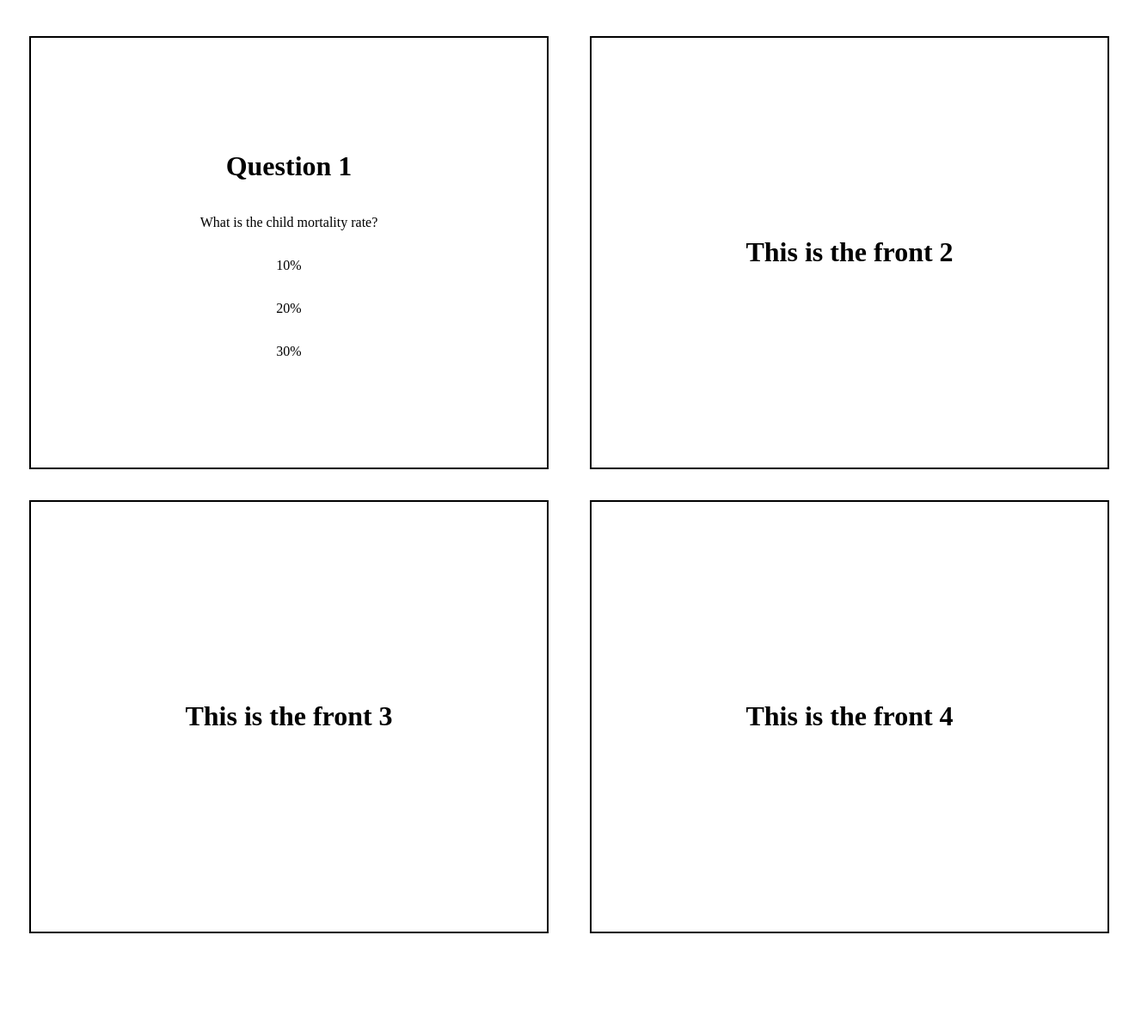
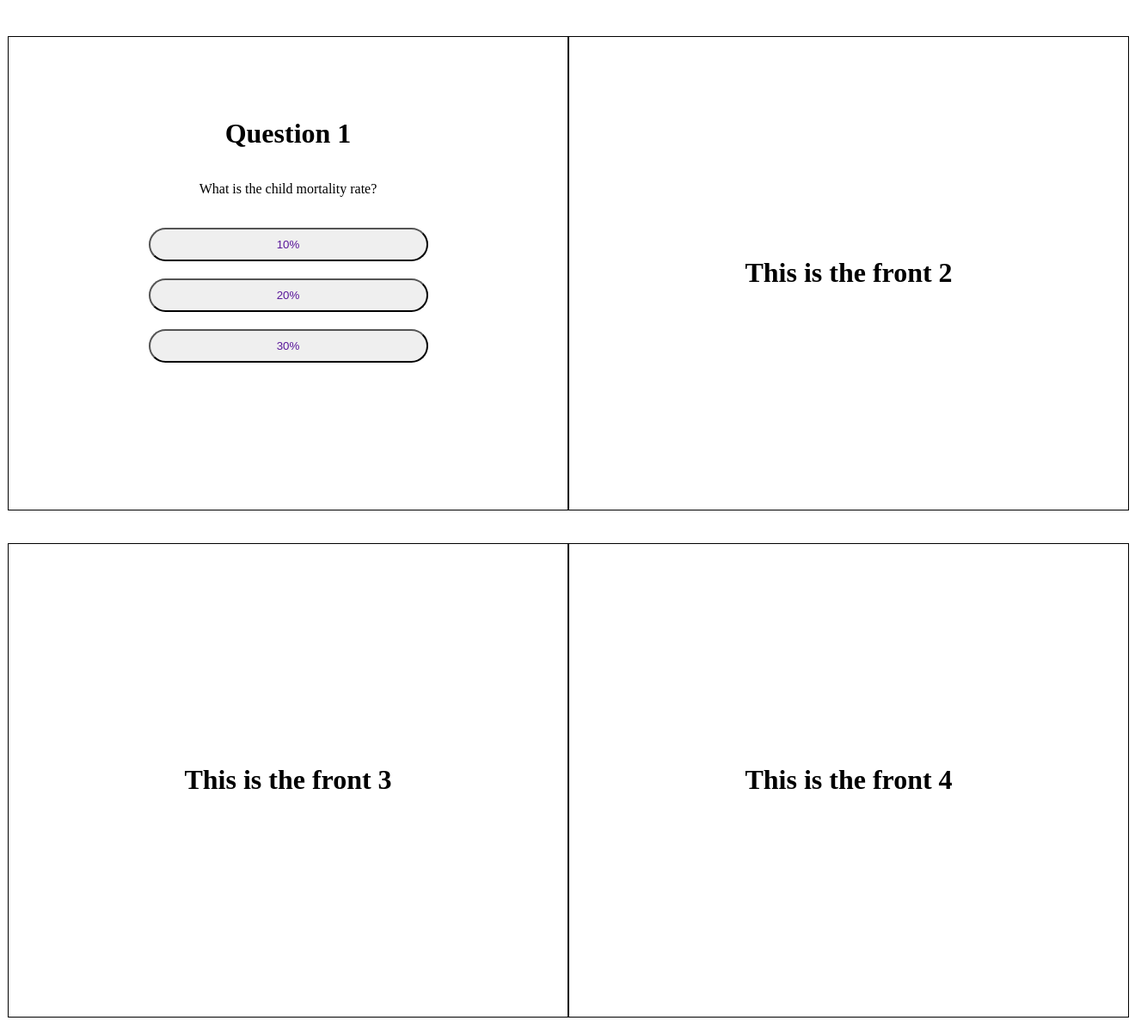
Before and after one commit to UBC-MDS/gapminder_challenge, a Flask app: page / in a window 1320 px wide. Shown: the part 58-1260 px from the top of the page at 86% size. Before the commit the page ends 1144 px from the top, so only its background shows below. Run offline with Flask 3, Linux system fonts and the light colour scheme; parts of the project's set-up code (start-up, migrations or seed data) failed here and were passed over.

Commit message:
add button to flip card

```diff
--- a/src/gapminder_challenge/app.py
+++ b/src/gapminder_challenge/app.py
@@ -7,5 +7,4 @@ app = dash_app1.add_dash(app)
 
 @app.route('/')
 def hello():
-    # return render_template('index.html', dash_url='/dash/')
     return render_template('index.html', app1=dash_app1.url)
--- a/src/gapminder_challenge/dashboard/dash_app1.py
+++ b/src/gapminder_challenge/dashboard/dash_app1.py
@@ -19,10 +19,10 @@ def add_dash(server):
         html.Iframe(
             id='bubble',
             style={'border-width': '0', 'width': '100%', 'height': '400px'}),
-        dcc.Slider(2000, 2018, 1,
-                   value=2007,
+        dcc.Slider(2000, 2018, 2,
+                   value=2008,
                    id='my-slider',
-                   marks={str(year): str(year) for year in range(2000, 2019)}
+                   marks={str(year): str(year) for year in range(2000, 2019,2)}
                    ),
     ])
 
--- a/src/gapminder_challenge/templates/index.html
+++ b/src/gapminder_challenge/templates/index.html
@@ -26,8 +26,8 @@
 
     .container {
       margin: 20px;
-      width: 600px;
-      height: 500px;
+      width: 650px;
+      height: 550px;
       perspective: 1000px;
       margin-left: auto;
       margin-right: auto;
@@ -50,29 +50,45 @@
     }
 
     .front {
-      border: 2px solid black;
-    }
-
-    .front:hover {
-      bottom: 2px;
-      left: 2px;
-      box-shadow: 0px 0px 20px 1px #000;
+      border: 1px solid black;
     }
 
     .back {
-      border: 2px solid black;
+      border: 1px solid black;
       transform: rotateY(180deg);
     }
 
-    .back:hover {
-      bottom: 2px;
-      right: 2px;
-      box-shadow: 0px 0px 20px 1px #000;
+    .btn-group {
+      /* border: 1px solid black; */
+      width: 50%;
+      height: 50%;
+    }
+
+    .btn-group button {
+      /* background-color: #04AA6D; */
+      /* Green background */
+      /* border: 1px solid black; */
+      /* Green border */
+      color: #5a189a;
+      /* White text */
+      padding: 10px 24px;
+      margin: 20px;
+      /* Some padding */
+      cursor: pointer;
+      /* Pointer/hand icon */
+      width: 100%;
+      /* Set a width if needed */
+      display: block;
+      /* Make the buttons appear below each other */
+      border-radius: 20px;
+      margin-left: auto;
+      margin-right: auto;
+
     }
   </style>
   <script>
     function flip(event) {
-      var element = event.currentTarget;
+      var element = event.currentTarget.closest(".card");
       if (element.className === "card") {
         if (element.style.transform == "rotateY(180deg)") {
           element.style.transform = "rotateY(0deg)";
@@ -82,6 +98,25 @@
         }
       }
     };
+    function quiz1Func(value) {
+
+      btn1 = document.getElementById("btn1");
+      btn2 = document.getElementById("btn2");
+      btn3 = document.getElementById("btn3");
+      btn4 = document.getElementById("btn4");
+
+      btn1.style.backgroundColor = "#ee4266";
+      btn1.style.color = "white";
+      btn2.style.backgroundColor = "#0ead69";    // correct answer is 20%
+      btn2.style.color = "white";
+      btn3.style.backgroundColor = "#ee4266";
+      btn3.style.color = "white";
+      btn4.style.display = "block"
+      btn4.style.backgroundColor = "#5a189a";
+      btn4.style.color = "white";
+
+
+    }
   </script>
 
 </head>
@@ -95,21 +130,25 @@
 
   <div class="left">
     <div class="container">
-      <div class="card" onclick="flip(event)">
+      <div class="card">
         <div class="front">
           <h1>Question 1</h1>
           <p> What is the child mortality rate?</p>
-          <p> 10% </p>
-          <p> 20% </p>
-          <p> 30% </p>
+          <div class="btn-group"" >
+            <button onclick=" quiz1Func('10%')" id="btn1">10%</button>
+            <button onclick="quiz1Func('20%')" id="btn2">20%</button>
+            <button onclick="quiz1Func('30%')" id="btn3">30%</button>
+            <button onclick="flip(event)" id="btn4" style="display:none">Flip to Explore</button>
+          </div>
         </div>
         <div class="back">
           <iframe noresize="noresize" style="
         position: absolute;
         background: transparent;
-        width: 95%;
+        width: 100%;
         height: 100%;
-      " src={{app1}} frameborder="0">
+          border: 1px solid black;
+      " src={{app1}}>
           </iframe>
         </div>
       </div>
```
